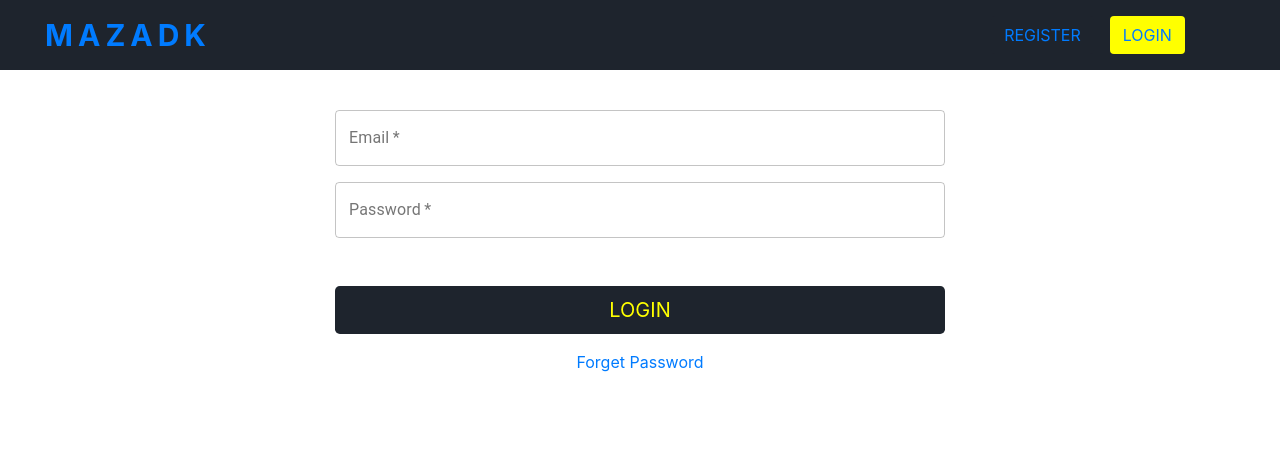
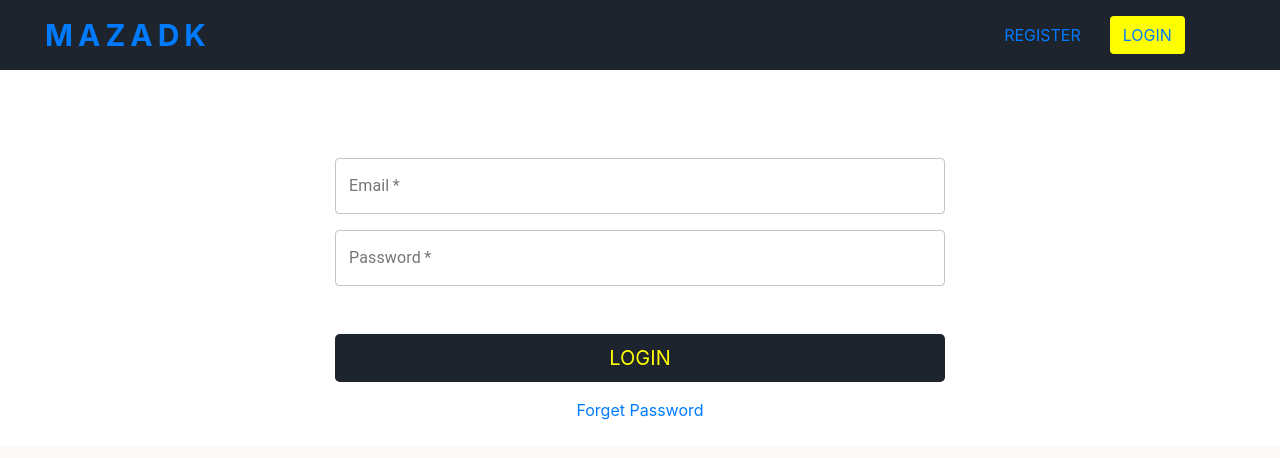
Before and after one commit to sirSayed98/mazadk-front, a Next.js app in the folder mazad/: page /Login in a window 1280 px wide. Shown: the top 458 px of the page. Built offline with nearby package versions, Linux system fonts and the light colour scheme.

Commit message:
edit design of login page

```diff
--- a/mazad/components/login/LoginScreen.js
+++ b/mazad/components/login/LoginScreen.js
@@ -40,7 +40,7 @@ const LoginScreen = () => {
       <div
         className={`${style.login_form_container} col-sm-10 col-lg-8 col-xl-6`}
       >
-        <form autoComplete="on" onSubmit={submitHandler}>
+        <form className='mt-5' autoComplete="on" onSubmit={submitHandler}>
           <TextField
             label="Email"
             fullWidth
@@ -67,7 +67,7 @@ const LoginScreen = () => {
             Login
           </button>
         </form>
-        <div className="mt-3">
+        <div className="mt-3 mb-4">
           <Link href={"/forget_password"}>Forget Password</Link>
         </div>
       </div>
--- a/mazad/components/login/LoginScreen.module.css
+++ b/mazad/components/login/LoginScreen.module.css
@@ -1,7 +1,10 @@
 .login_form {
   display: flex;
   justify-content: center;
-  height: 100vh;
   margin-top: 40px;
   text-align: center;
 }
+.login_form_container{
+  background-color: white;
+  border-radius: 20px;
+}
```
